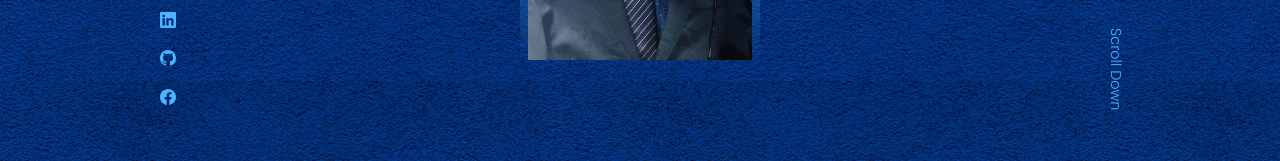
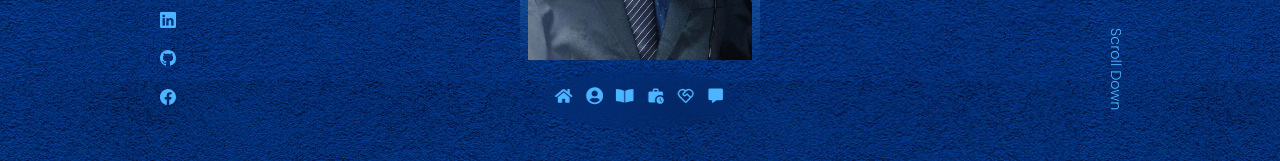
Before and after one commit to Codersoumya26/soumyadiptaPanja, a React (Create React App) app: page / in a window 1280 px wide. Shown: the part 639-800 px from the top of the page. Built offline with nearby package versions, Linux system fonts and the light colour scheme.

Commit message:
Add navbar css and Update navbar with useState

```diff
--- a/src/components/navbar/Navbar.jsx
+++ b/src/components/navbar/Navbar.jsx
@@ -1,4 +1,5 @@
-import React from 'react'
+/* eslint-disable jsx-a11y/anchor-is-valid */
+import React, { useState } from 'react'
 import "./navbar.css"
 import {FaHome, FaUserCircle, FaBookOpen} from "react-icons/fa"
 import {BiSolidMessage} from "react-icons/bi"
@@ -6,14 +7,51 @@
 import {RiServiceLine} from "react-icons/ri"
 
 const Navbar = () => {
+  const [activeNav, setActiveNav] = useState('#')
   return (
     <nav>
-      <a href="#"> <FaHome /> </a>
-      <a href="#about"> <FaUserCircle /> </a>
-      <a href="#academic"> <FaBookOpen /> </a>
-      <a href="#experience"> <MdWorkHistory /> </a>
-      <a href="#services"> <RiServiceLine /> </a>
-      <a href="#contact"> <BiSolidMessage /> </a>
+      <a
+        href="#"
+        onClick={() => setActiveNav('#')}
+        className={activeNav === '#' ? 'active' : '' }
+      >
+        <FaHome />
+      </a>
+      <a
+        href="#about"
+        onClick={() => setActiveNav('about')}
+        className={activeNav === 'about' ? 'active' : '' }
+      >
+        <FaUserCircle />
+      </a>
+      <a
+        href="#academic"
+        onClick={() => setActiveNav('academic')}
+        className={activeNav === 'academic' ? 'active' : '' }
+      >
+        <FaBookOpen />
+      </a>
+      <a
+        href="#experience"
+        onClick={() => setActiveNav('experience')}
+        className={activeNav === 'experience' ? 'active' : '' }
+      >
+        <MdWorkHistory />
+      </a>
+      <a
+        href="#services"
+        onClick={() => setActiveNav('services')}
+        className={activeNav === 'services' ? 'active' : '' }
+      >
+        <RiServiceLine />
+      </a>
+      <a
+        href="#contact"
+        onClick={() => setActiveNav('contact')}
+        className={activeNav === 'contact' ? 'active' : '' }
+      >
+        <BiSolidMessage />
+      </a>
     </nav>
   )
 }
--- a/src/components/navbar/navbar.css
+++ b/src/components/navbar/navbar.css
@@ -0,0 +1,33 @@
+nav {
+    background: rgba(0, 0, 0, 0.3);
+    width: max-content;
+    display: block;
+    padding: 0.7rem 1.7rem;
+    z-index: 2;
+    position: fixed;
+    left: 50%;
+    transform: translateX(-50%);
+    bottom: 2rem;
+    display: flex;
+    gap: 0.8rem;
+    border-radius: 3rem;
+    backdrop-filter: blur(15px);
+}
+
+nav {
+    background: transparent;
+    padding: 0.9rem;
+    border-radius: 50%;
+    display: flex;
+    color: var(--color-light);
+    font-size: 1.1rem;
+}
+
+nav a:hover {
+    background: rgba(0, 0, 0, 0.3);
+}
+
+nav a:active {
+    background: var(--color-bg);
+    color: var(--color-white);
+}
```
